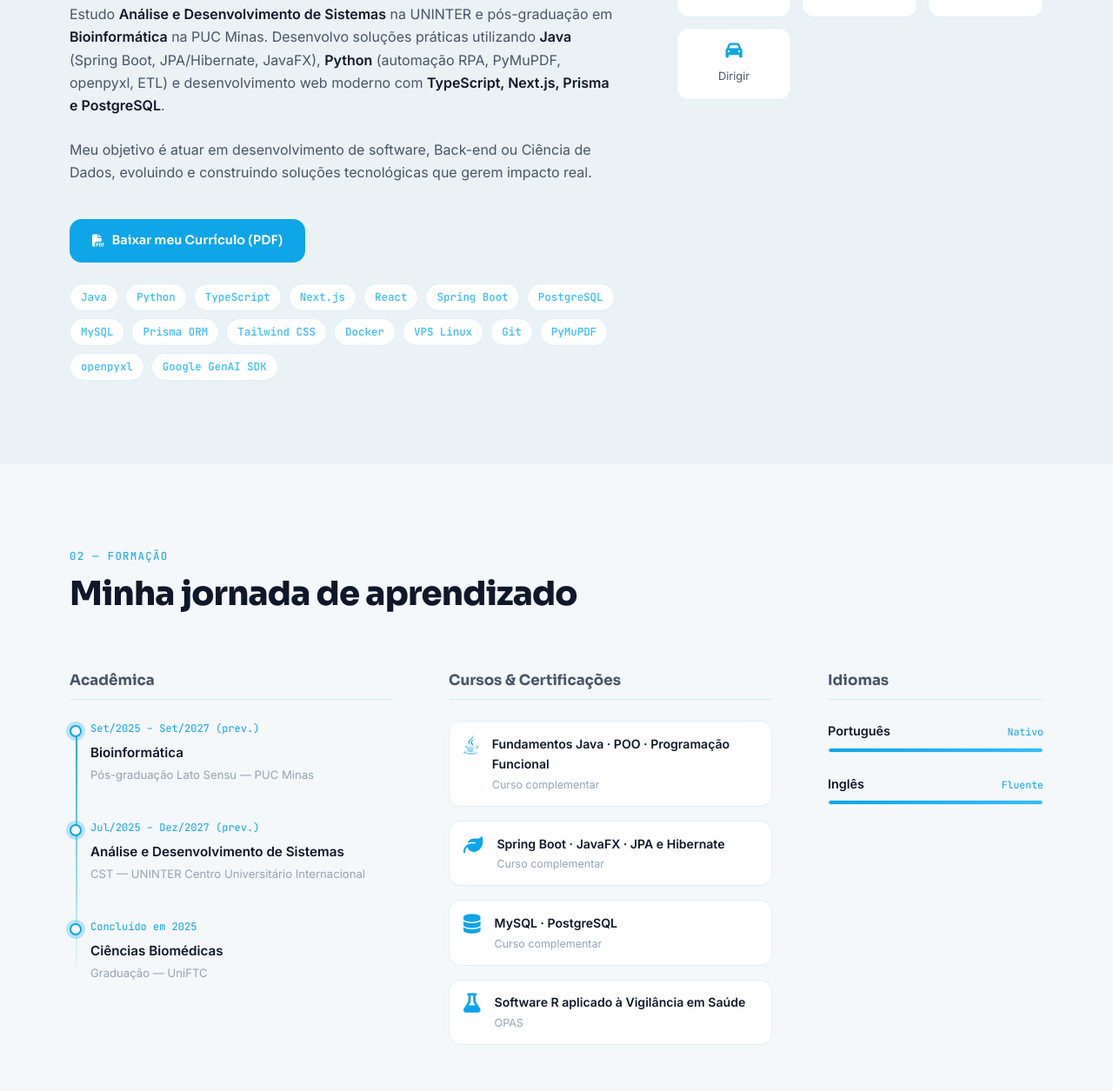
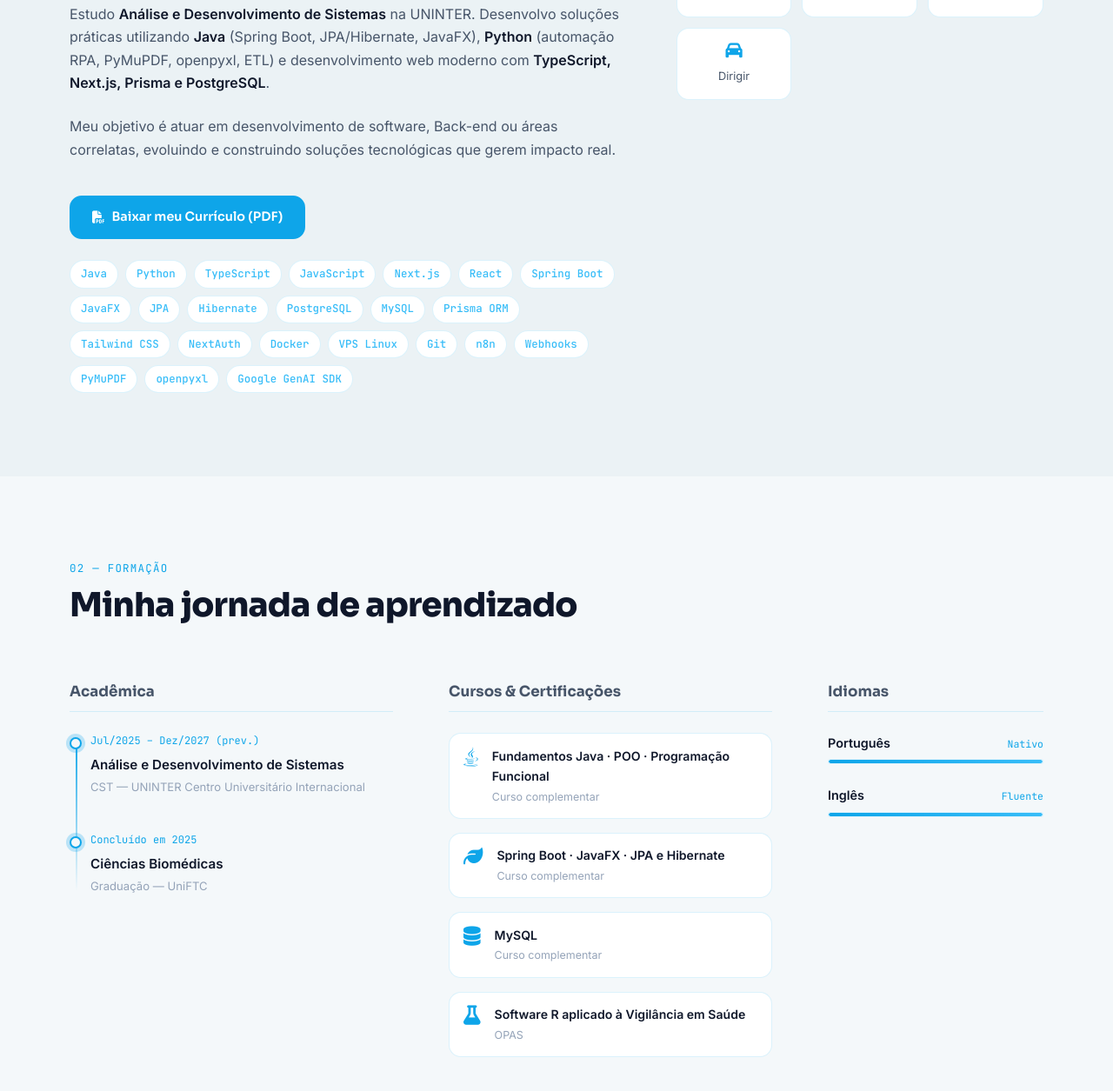
Before and after one commit to Rian-Barbosa/portfolio, a plain HTML site: page index.html in a window 1280 px wide. Shown: the part 1161-2416 px from the top of the page at 87% size. Drawn offline with Linux system fonts and the light colour scheme.

Commit message:
chore: sync portfolio and resume PDF with updated curriculum

```diff
--- a/index.html
+++ b/index.html
@@ -5,7 +5,7 @@
   <meta charset="UTF-8" />
   <meta name="viewport" content="width=device-width, initial-scale=1.0" />
   <meta name="description"
-    content="Portfólio de Rian Barbosa — Software Developer em transição para tecnologia, com foco em Java, Python, TypeScript, Back-end e Dados." />
+    content="Portfólio de Rian Barbosa — Software Developer em transição para tecnologia, com foco em Java, Python, TypeScript e Back-end." />
   <title>Rian Barbosa · Software Developer</title>
 
   <!-- Google Fonts: Sora (display) + Inter (corpo) -->
@@ -88,11 +88,11 @@
           <!-- Cargo com efeito de digitação -->
           <p class="hero__role">
             <span class="role-prefix">// </span>
-            <span id="typedRole">Software Developer | Back-end & Dados</span>
+            <span id="typedRole">Software Developer | Back-end | Java | Python | TypeScript</span>
           </p>
 
           <p class="hero__bio">
-            Em transição para tecnologia, unindo formação em Ciências Biomédicas com desenvolvimento de software e análise de dados. Foco em
+            Em transição para tecnologia, unindo formação em Ciências Biomédicas com desenvolvimento de software e soluções tecnológicas. Foco em
             Java, Python, TypeScript, Next.js e automações de processos.
           </p>
 
@@ -153,12 +153,10 @@
               transição para tecnologia, trazendo comigo raciocínio analítico, rigor metodológico e foco na resolução prática de problemas.
             </p>
             <p>
-              Estudo <strong>Análise e Desenvolvimento de Sistemas</strong> na UNINTER e pós-graduação em
-              <strong>Bioinformática</strong> na PUC Minas. Desenvolvo soluções práticas utilizando <strong>Java</strong> (Spring Boot, JPA/Hibernate, JavaFX), <strong>Python</strong> (automação RPA, PyMuPDF, openpyxl, ETL) e desenvolvimento web moderno com <strong>TypeScript, Next.js, Prisma e PostgreSQL</strong>.
+              Estudo <strong>Análise e Desenvolvimento de Sistemas</strong> na UNINTER. Desenvolvo soluções práticas utilizando <strong>Java</strong> (Spring Boot, JPA/Hibernate, JavaFX), <strong>Python</strong> (automação RPA, PyMuPDF, openpyxl, ETL) e desenvolvimento web moderno com <strong>TypeScript, Next.js, Prisma e PostgreSQL</strong>.
             </p>
             <p>
-              Meu objetivo é atuar em desenvolvimento de software, Back-end ou Ciência de
-              Dados, evoluindo e construindo soluções tecnológicas que gerem impacto real.
+              Meu objetivo é atuar em desenvolvimento de software, Back-end ou áreas correlatas, evoluindo e construindo soluções tecnológicas que gerem impacto real.
             </p>
 
             <div class="sobre__actions">
@@ -173,16 +171,23 @@
               <li class="chip">Java</li>
               <li class="chip">Python</li>
               <li class="chip">TypeScript</li>
+              <li class="chip">JavaScript</li>
               <li class="chip">Next.js</li>
               <li class="chip">React</li>
               <li class="chip">Spring Boot</li>
+              <li class="chip">JavaFX</li>
+              <li class="chip">JPA</li>
+              <li class="chip">Hibernate</li>
               <li class="chip">PostgreSQL</li>
               <li class="chip">MySQL</li>
               <li class="chip">Prisma ORM</li>
               <li class="chip">Tailwind CSS</li>
+              <li class="chip">NextAuth</li>
               <li class="chip">Docker</li>
               <li class="chip">VPS Linux</li>
               <li class="chip">Git</li>
+              <li class="chip">n8n</li>
+              <li class="chip">Webhooks</li>
               <li class="chip">PyMuPDF</li>
               <li class="chip">openpyxl</li>
               <li class="chip">Google GenAI SDK</li>
@@ -237,15 +242,6 @@
               <li class="timeline__item">
                 <div class="timeline__dot" aria-hidden="true"></div>
                 <div class="timeline__content">
-                  <span class="timeline__year">Set/2025 – Set/2027 (prev.)</span>
-                  <h4 class="timeline__course">Bioinformática</h4>
-                  <p class="timeline__institution">Pós-graduação Lato Sensu — PUC Minas</p>
-                </div>
-              </li>
-
-              <li class="timeline__item">
-                <div class="timeline__dot" aria-hidden="true"></div>
-                <div class="timeline__content">
                   <span class="timeline__year">Jul/2025 – Dez/2027 (prev.)</span>
                   <h4 class="timeline__course">Análise e Desenvolvimento de Sistemas</h4>
                   <p class="timeline__institution">CST — UNINTER Centro Universitário Internacional</p>
@@ -285,7 +281,7 @@
               <li class="curso-item">
                 <i class="fa-solid fa-database" aria-hidden="true"></i>
                 <div>
-                  <strong>MySQL · PostgreSQL</strong>
+                  <strong>MySQL</strong>
                   <span>Curso complementar</span>
                 </div>
               </li>
```
Also changed, not shown: 1 other file.
